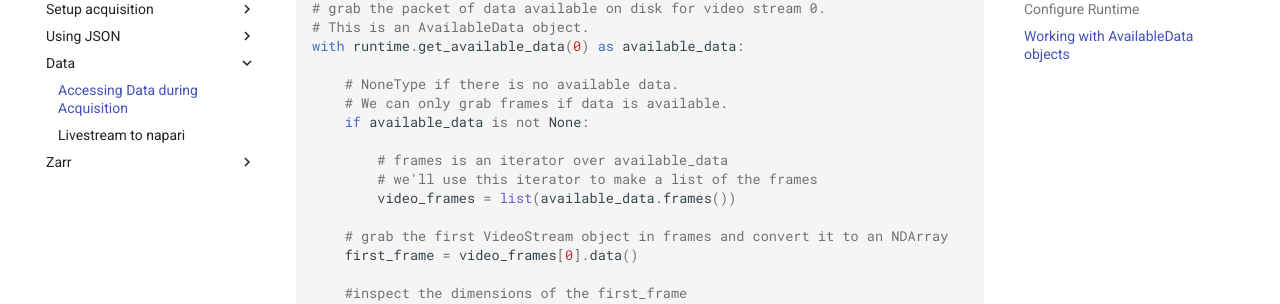
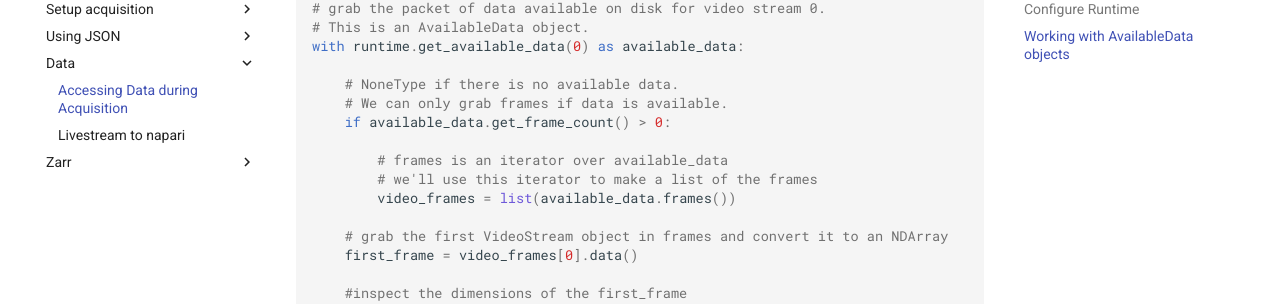
Before and after one commit to melissawm/acquire-docs, an MkDocs documentation site: the page built from docs/tutorials/access_data/framedata.md, in a window 1280 px wide and 900 px high, scrolled down 1504 px. Shown: the part 147-451 px from the top of the window. Built offline with MkDocs 1.6.1 and Material for MkDocs 9.7.7, drawn with Linux system fonts in a browser that asks for light colours; nearby versions of some CDN libraries; comment, search, counter and statistics services are not loaded.

Commit message:
Update docs/tutorials/access_data/framedata.md
Co-authored-by: Alan Liddell <aliddell@chanzuckerberg.com>

```diff
--- a/docs/tutorials/access_data/framedata.md
+++ b/docs/tutorials/access_data/framedata.md
@@ -62,7 +62,7 @@ with runtime.get_available_data(0) as available_data:
 
     # NoneType if there is no available data.
     # We can only grab frames if data is available.
-    if available_data is not None:
+    if available_data.get_frame_count() > 0:
 
         # frames is an iterator over available_data
         # we'll use this iterator to make a list of the frames
```
